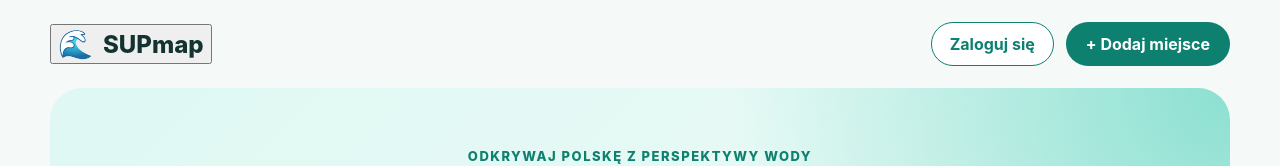
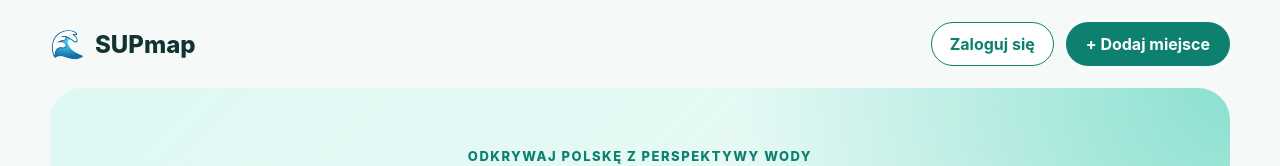
Before and after one commit to orivolab/SUPmap, a React (Vite) app: page / in a window 1280 px wide. Shown: the top 166 px of the page. Built offline with nearby package versions, Linux system fonts and the light colour scheme; no server answers; the database is empty.

Commit message:
Usun szare obramowanie logo

```diff
--- a/src/App.css
+++ b/src/App.css
@@ -63,6 +63,17 @@ img {
   text-decoration: none;
   font-size: 24px;
   font-weight: 800;
+
+  background: transparent;
+  border: none;
+  padding: 0;
+  margin: 0;
+  box-shadow: none;
+
+  font-family: inherit;
+  cursor: pointer;
+  appearance: none;
+  -webkit-appearance: none;
 }
 
 .logoIcon {
```
